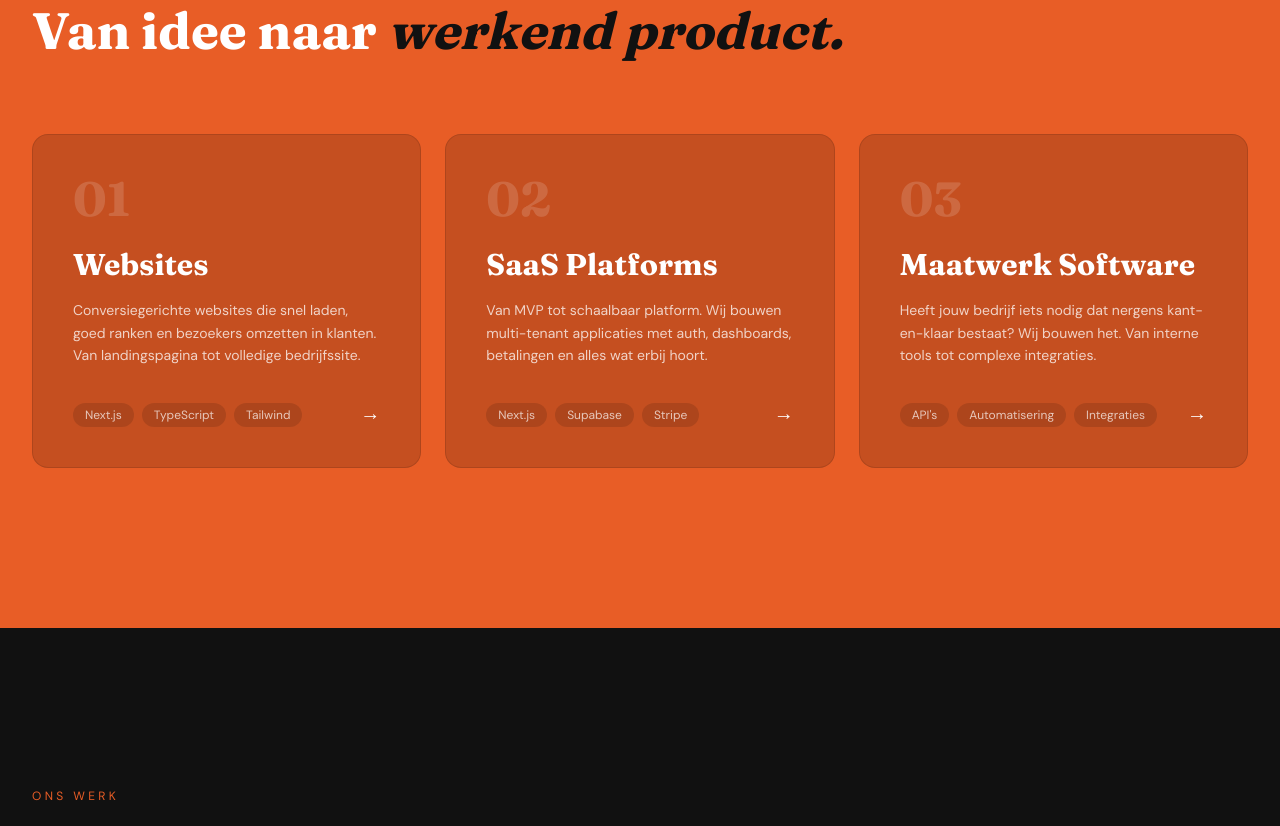
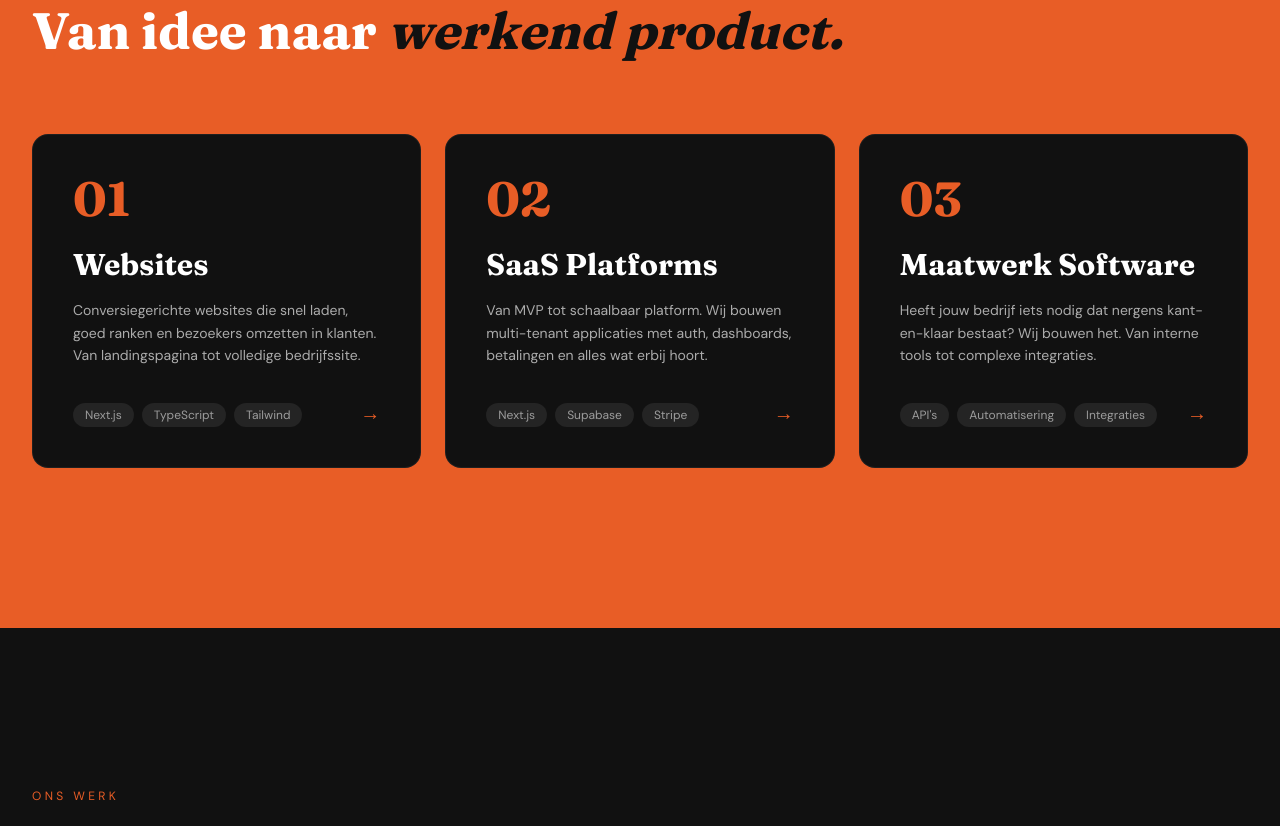
Before and after one commit to serdartufan/stackwerk, a Next.js app: page / in a window 1280 px wide. Shown: the part 1260-2086 px from the top of the page. Built offline with nearby package versions, Linux system fonts and the light colour scheme.

Commit message:
fix: hero spacing, zwarte cards in oranje sectie

```diff
--- a/src/app/page.tsx
+++ b/src/app/page.tsx
@@ -101,7 +101,7 @@ export default function Home() {
           className="relative flex min-h-screen flex-col justify-center overflow-hidden px-6 lg:px-8"
           style={{ backgroundColor: "#111111" }}
         >
-          <div className="mx-auto w-full max-w-7xl pt-12 pb-10 lg:pt-16 lg:pb-12">
+          <div className="mx-auto w-full max-w-7xl pt-6 pb-10 lg:pt-8 lg:pb-12">
             <p
               className="font-sans mb-6 text-xs uppercase tracking-[0.28em]"
               style={{ color: "rgba(240,237,232,0.38)" }}
@@ -221,16 +221,15 @@ export default function Home() {
                   <div
                     className="dienst-card flex h-full flex-col rounded-2xl p-10"
                     style={{
-                      backgroundColor: "rgba(0,0,0,0.15)",
-                      border: "1px solid rgba(0,0,0,0.12)",
+                      backgroundColor: "#111111",
+                      border: "1px solid rgba(255,255,255,0.06)",
                     }}
                   >
                     <p
                       className="font-serif font-bold mb-6 leading-none select-none"
                       style={{
                         fontSize: "3rem",
-                        opacity: 0.15,
-                        color: "#FFFFFF",
+                        color: "#E85D26",
                       }}
                     >
                       {d.num}
@@ -243,7 +242,7 @@ export default function Home() {
                     </h3>
                     <p
                       className="font-sans flex-1 text-sm leading-relaxed mb-8"
-                      style={{ color: "rgba(255,255,255,0.75)" }}
+                      style={{ color: "rgba(255,255,255,0.65)" }}
                     >
                       {d.desc}
                     </p>
@@ -254,8 +253,8 @@ export default function Home() {
                             key={tag}
                             className="font-sans rounded-full px-3 py-1 text-xs"
                             style={{
-                              backgroundColor: "rgba(0,0,0,0.12)",
-                              color: "rgba(255,255,255,0.7)",
+                              backgroundColor: "rgba(255,255,255,0.08)",
+                              color: "rgba(255,255,255,0.55)",
                             }}
                           >
                             {tag}
@@ -264,7 +263,7 @@ export default function Home() {
                       </div>
                       <span
                         className="font-sans ml-4 shrink-0 text-xl"
-                        style={{ color: "#FFFFFF" }}
+                        style={{ color: "#E85D26" }}
                         aria-hidden="true"
                       >
                         →
```
